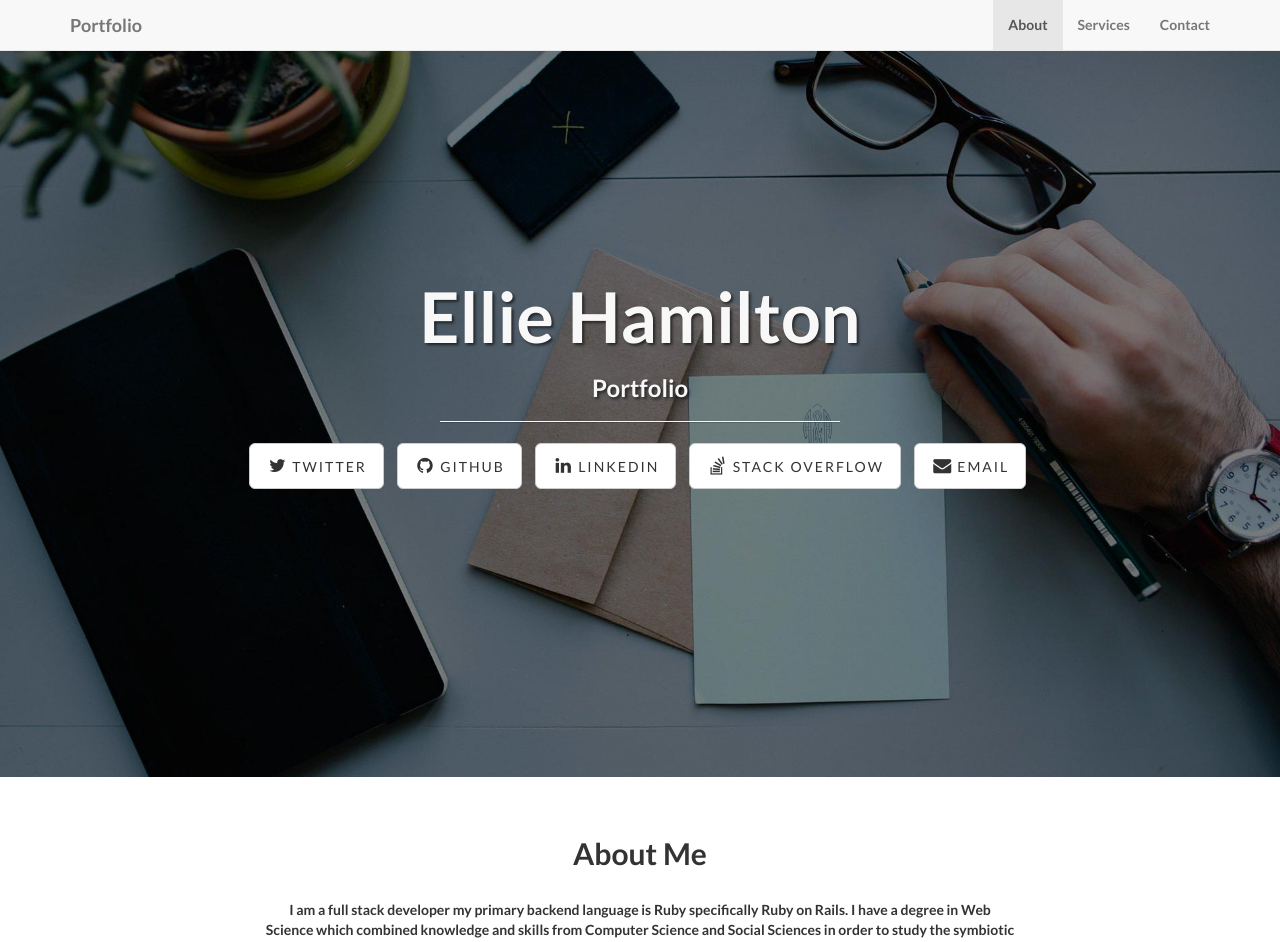
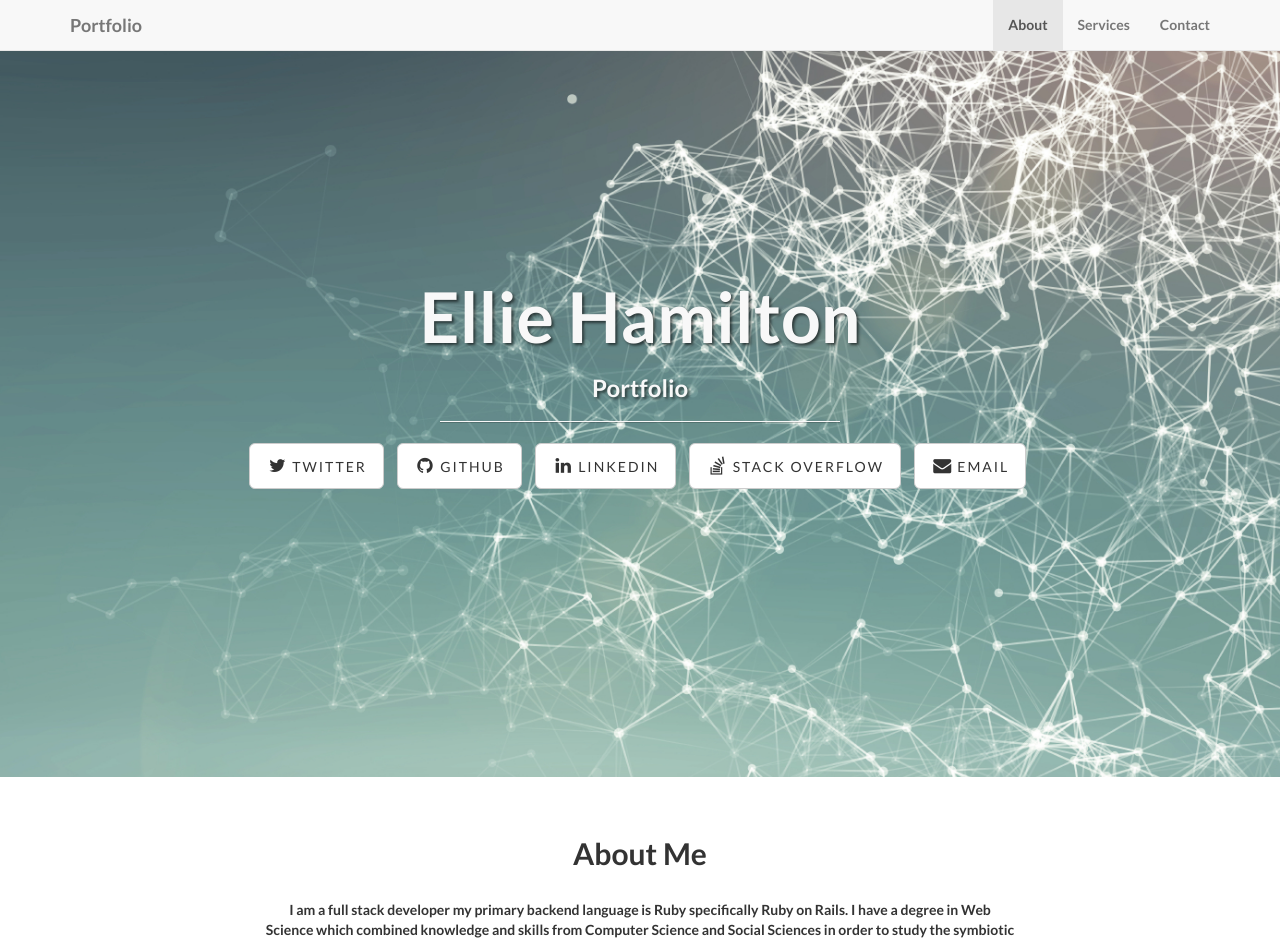
Before and after one commit to elliehamilton3/old-elliehamilton3.github.io, a Jekyll site: the page built from index.html, in a window 1280 px wide and 1400 px high. Shown: the top 942 px of the window. Built offline with Jekyll 4.4.1, drawn with Linux system fonts in a browser that asks for light colours; nearby versions of some CDN libraries; library files that are not in the unit come from our copies.

Commit message:
update banner images

```diff
--- a/css/landing-page.css
+++ b/css/landing-page.css
@@ -31,7 +31,7 @@
     padding-bottom: 50px;
     text-align: center;
     color: #f8f8f8;
-    background: url(../img/intro-bg.jpg) no-repeat center center;
+    background: url(../img/top.png) no-repeat center center;
     background-size: cover;
 }
 
@@ -112,7 +112,7 @@
 .banner {
     padding: 100px 0;
     color: #f8f8f8;
-    background: url(../img/banner-bg.jpg) no-repeat center center;
+    background: url(../img/bottom.png) no-repeat center center;
     background-size: cover;
 }
 
```
Also changed, not shown: img/bottom.png (added), img/top.png (added).
